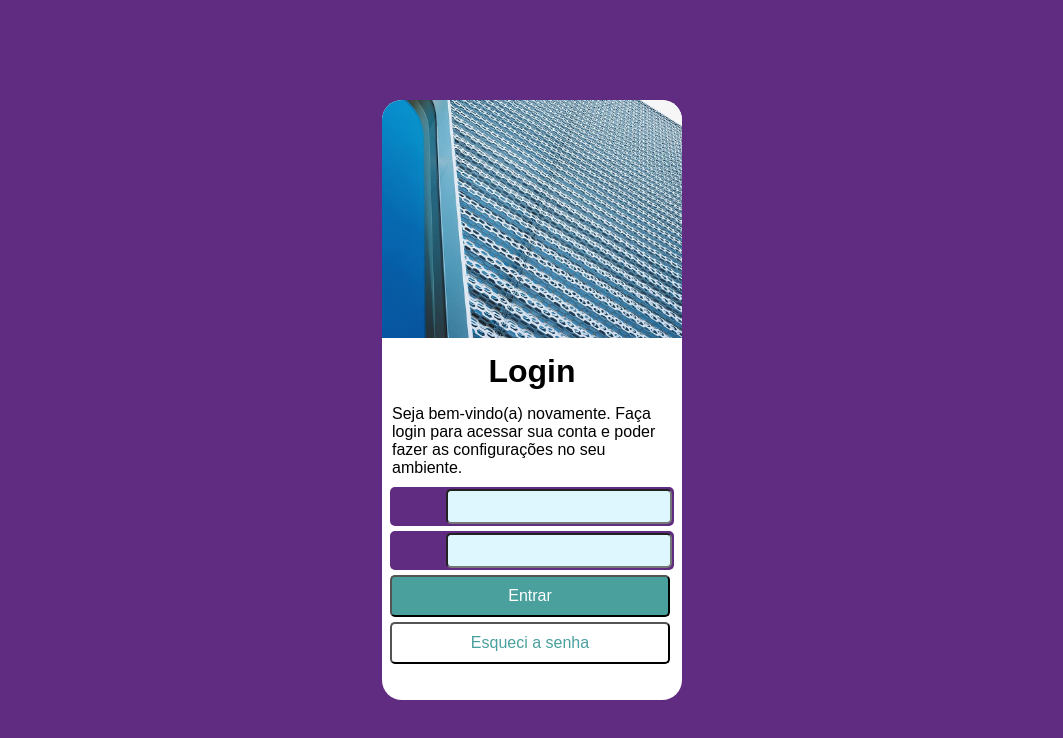
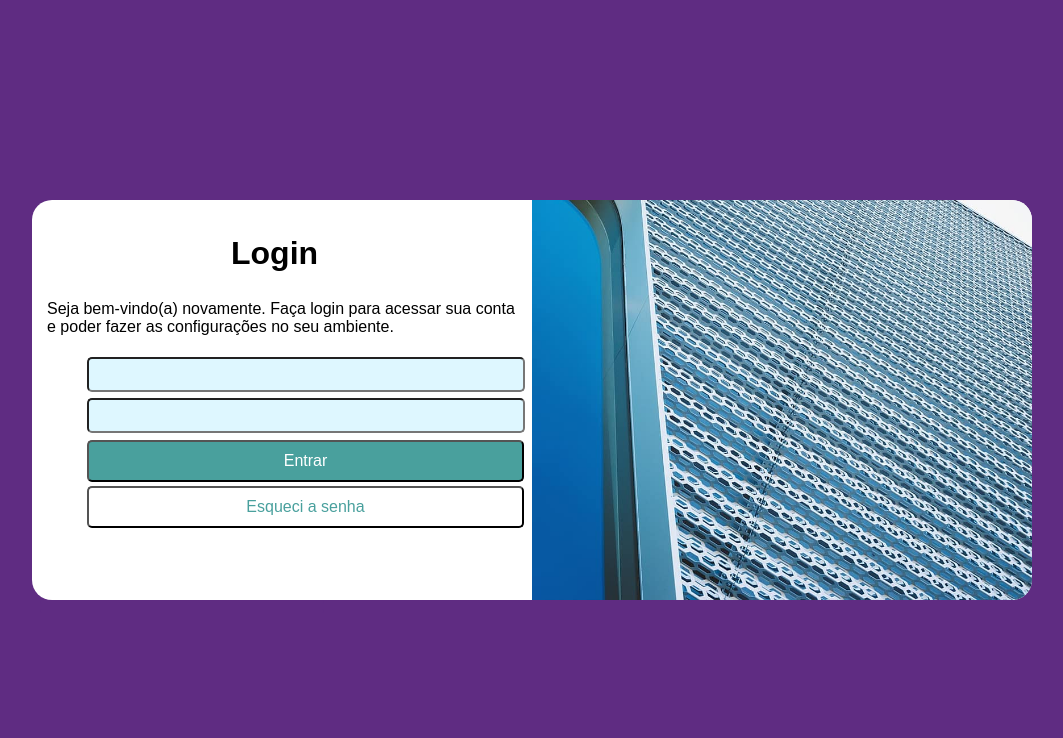
Before and after one commit to PedroHenriqueAlexandre/projeto-login, a plain HTML site: page index.html in a window 1280 px wide. Shown: the whole page, without its empty margins (108-1171 px from the left). Drawn offline with Linux system fonts and the light colour scheme.

Commit message:
Encerrei o projeto login

```diff
--- a/estilos/style.css
+++ b/estilos/style.css
@@ -96,3 +96,7 @@ p{
     text-align: center;
     padding: 10px;
 }
+
+br{
+    display: none;
+}
--- /dev/null
+++ b/estilos/telas-maiores.css
@@ -0,0 +1,86 @@
+@charset "UTF-8";
+
+@media screen and (min-width: 1000px) {
+
+    section{
+        width: 1000px;
+        height: 400px;
+    }
+
+    div#imagem{
+        margin-left: 500px;
+        background-image: url('metal.jpg');
+        background-position: center bottom;
+        background-size: cover;
+        background-repeat: no-repeat;
+        width: 500px;
+        height: 400px;
+        border-top-left-radius: 0px;
+        border-top-right-radius: 20px;
+        border-bottom-right-radius: 20px;
+    }
+
+    #formulario{
+        position: relative;
+    }
+
+    h1{
+        position: absolute;
+        top: -380px;
+        left: 184px;
+    }
+
+    p{
+        position: absolute;
+        top: -300px;
+        left: 5px;
+    }
+
+    br{
+        display: block;
+    }
+
+    #iemail{
+        position: absolute;
+        top: -243px;
+        left: 55px;
+        background-color: rgb(222, 247, 255);
+        border-radius: 5px;
+        padding: 8px;
+        width: 418px;
+
+    }
+
+    #isenha{
+        position: absolute;
+        top: -202px;
+        left: 55px;
+        background-color: rgb(222, 247, 255);
+        border-radius: 5px;
+        padding: 8px;
+        width: 418px;
+    }
+
+    #entrar{
+        position: absolute;
+        top: -160px;
+        left: 47px;
+        width: 437px;
+        background-color: var(--cor001);
+        color: white;
+        text-align: center;
+        padding: 10px;
+    }
+
+    #esqueci{
+        position: absolute;
+        top: -114px;
+        left: 47px;
+        width: 437px;
+        background-color: white;
+        color: var(--cor001);
+        text-align: center;
+        padding: 10px;
+    }
+
+    }
--- a/index.html
+++ b/index.html
@@ -5,6 +5,7 @@
     <meta name="viewport" content="width=device-width, initial-scale=1.0">
     <title>Tela de login</title>
     <link rel="stylesheet" href="estilos/style.css">
+    <link rel="stylesheet" href="estilos/telas-maiores.css">
 </head>
 <body>
     <main>
@@ -13,7 +14,7 @@
 
             <div id="formulario">
                 <h1>Login</h1>
-                <p>Seja bem-vindo(a) novamente. Faça login para acessar sua conta e poder fazer as configurações no seu ambiente. </p>
+                <p>Seja bem-vindo(a) novamente. Faça login para acessar sua conta <br> e poder fazer as configurações no seu ambiente. </p>
                 <form action="login.php" method="post">
                     <div class="email">
                         <input type="text" name="email" id="iemail">
```
